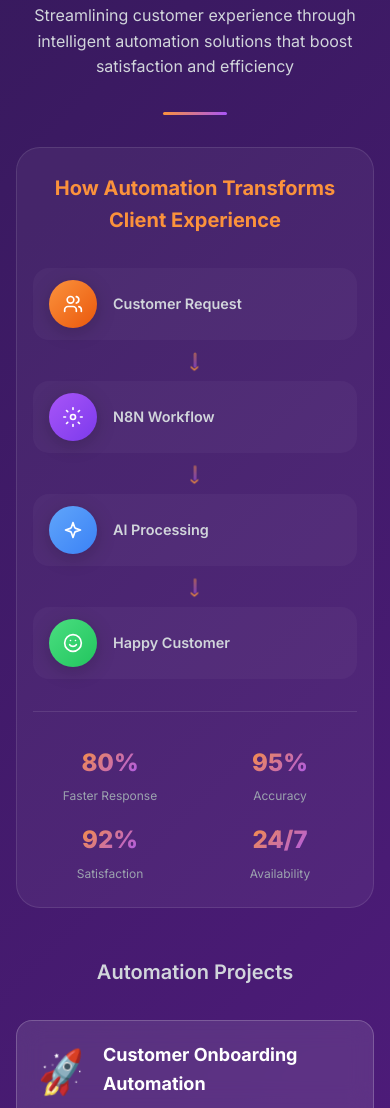
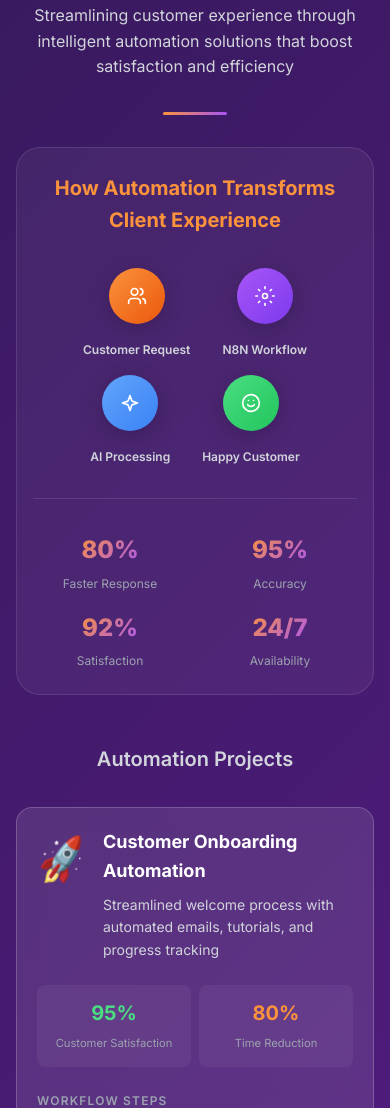
Before and after one commit to lazyhumanz/shizan, a plain HTML site: page index.html in a window 390 px wide. Shown: the part 3102-4210 px from the top of the page. Drawn offline with nearby package versions, Linux system fonts and the light colour scheme.

Commit message:
Update styles.css

```diff
--- a/styles.css
+++ b/styles.css
@@ -755,6 +755,7 @@ body {
     border-radius: 1.5rem;
     padding: 3rem 2rem;
     margin-bottom: 3rem;
+    overflow: hidden;
 }
 
 .journey-title {
@@ -771,7 +772,6 @@ body {
     align-items: center;
     justify-content: center;
     gap: 0;
-    flex-wrap: wrap;
 }
 
 /* Flow Steps */
@@ -780,18 +780,21 @@ body {
     flex-direction: column;
     align-items: center;
     gap: 1rem;
-    padding: 0 1rem;
+    padding: 0 0.5rem;
+    flex-shrink: 1;
+    min-width: 0;
 }
 
 .step-icon {
-    width: 4.5rem;
-    height: 4.5rem;
+    width: 4rem;
+    height: 4rem;
     border-radius: 50%;
     display: flex;
     align-items: center;
     justify-content: center;
     transition: all 0.3s ease;
     box-shadow: 0 4px 20px rgba(0, 0, 0, 0.2);
+    flex-shrink: 0;
 }
 
 .step-icon svg {
@@ -809,17 +812,19 @@ body {
 }
 
 .step-label {
-    font-size: 0.9rem;
+    font-size: 0.85rem;
     font-weight: 600;
     color: #d1d5db;
     text-align: center;
+    white-space: nowrap;
 }
 
 /* Flow Connector */
 .flow-connector {
     display: flex;
     align-items: center;
-    padding: 0 0.5rem;
+    flex-shrink: 1;
+    min-width: 30px;
 }
 
 .connector-line {
@@ -827,6 +832,8 @@ body {
     height: 3px;
     background: linear-gradient(90deg, rgba(251, 146, 60, 0.5), rgba(168, 85, 247, 0.5));
     border-radius: 2px;
+    flex-shrink: 1;
+    min-width: 20px;
 }
 
 .connector-arrow {
@@ -834,6 +841,7 @@ body {
     color: #fb923c;
     margin-left: -5px;
     animation: arrowPulse 1.5s ease-in-out infinite;
+    flex-shrink: 0;
 }
 
 @keyframes arrowPulse {
@@ -885,7 +893,7 @@ body {
 /* Mobile Responsiveness */
 @media (max-width: 768px) {
     .automation-journey {
-        padding: 2rem 1.5rem;
+        padding: 2rem 1rem;
     }
 
     .journey-title {
@@ -893,38 +901,27 @@ body {
         margin-bottom: 2rem;
     }
 
-    .journey-flow {
-        gap: 1rem;
-    }
-
-    .flow-step {
-        padding: 0.5rem;
-    }
-
     .step-icon {
-        width: 3.5rem;
-        height: 3.5rem;
+        width: 3rem;
+        height: 3rem;
     }
 
     .step-icon svg {
-        width: 20px;
-        height: 20px;
+        width: 18px;
+        height: 18px;
     }
 
     .step-label {
-        font-size: 0.75rem;
-    }
-
-    .flow-connector {
-        padding: 0;
+        font-size: 0.7rem;
     }
 
     .connector-line {
-        width: 20px;
+        width: 25px;
+        min-width: 15px;
     }
 
     .connector-arrow {
-        font-size: 1.25rem;
+        font-size: 1rem;
     }
 
     .journey-stats {
@@ -942,47 +939,37 @@ body {
     }
 }
 
-@media (max-width: 500px) {
+@media (max-width: 480px) {
     .automation-journey {
         padding: 1.5rem 1rem;
     }
 
     .journey-flow {
-        flex-direction: column;
-        gap: 0.5rem;
+        flex-wrap: wrap;
+        gap: 1rem;
+        justify-content: center;
     }
 
     .flow-step {
-        flex-direction: row;
-        width: 100%;
-        justify-content: flex-start;
-        gap: 1rem;
-        padding: 0.75rem 1rem;
-        background: rgba(255, 255, 255, 0.03);
-        border-radius: 1rem;
+        flex: 0 0 auto;
+    }
+
+    .flow-connector {
+        display: none;
     }
 
     .step-icon {
-        width: 3rem;
-        height: 3rem;
+        width: 3.5rem;
+        height: 3.5rem;
+    }
+
+    .step-icon svg {
+        width: 20px;
+        height: 20px;
     }
 
     .step-label {
-        font-size: 0.9rem;
-    }
-
-    .flow-connector {
-        transform: rotate(90deg);
-        padding: 0;
-        height: 25px;
-    }
-
-    .connector-line {
-        width: 15px;
-    }
-
-    .connector-arrow {
-        font-size: 1rem;
+        font-size: 0.75rem;
     }
 }
 
```
